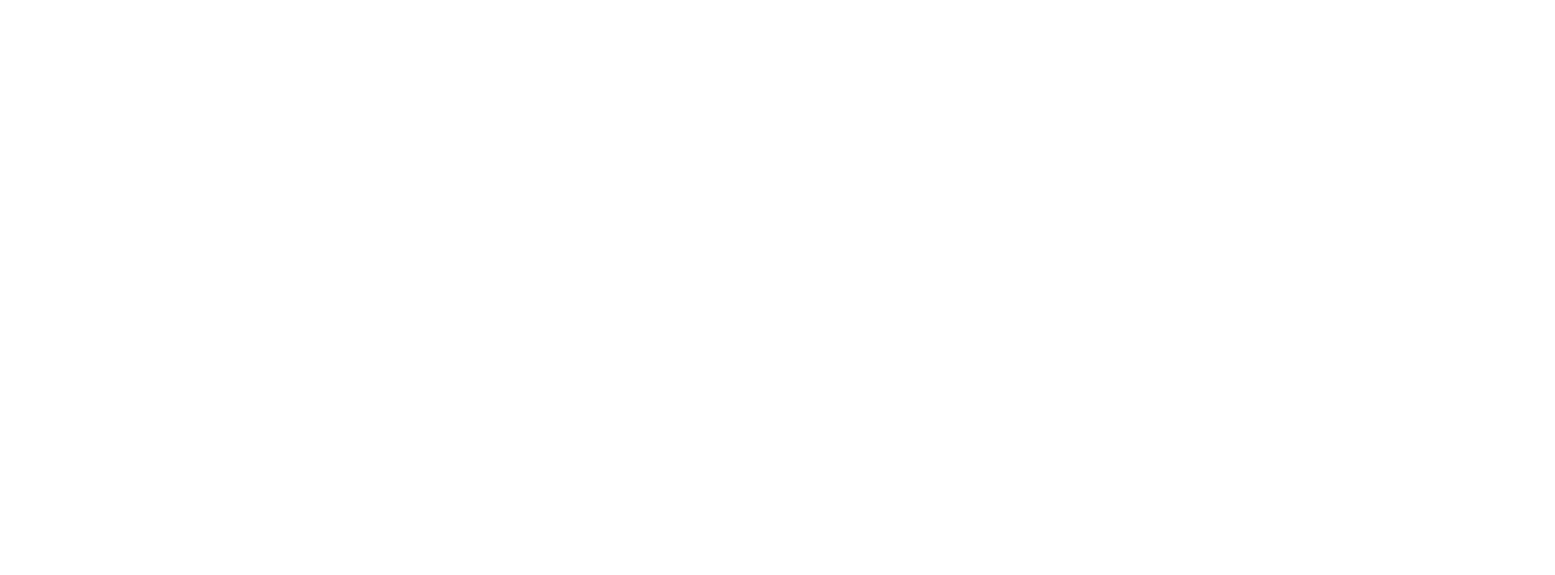
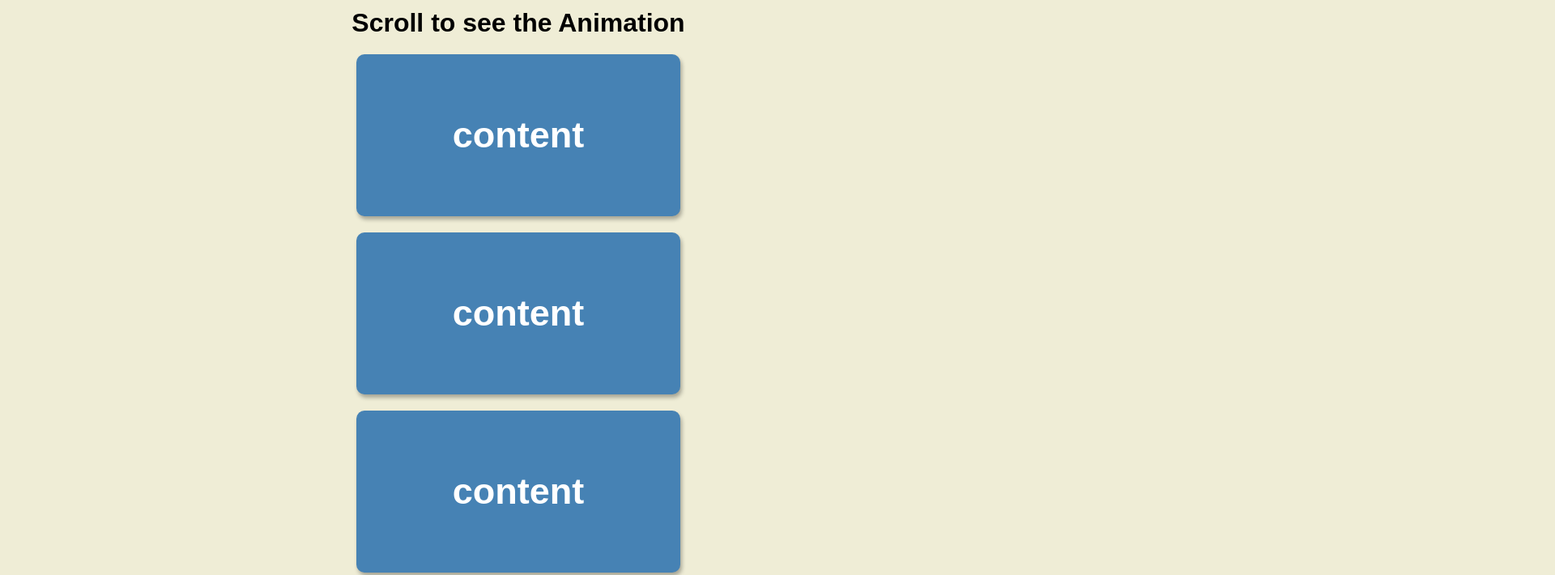
Before and after one commit to Anshul-Singla/50days50Projects, a plain HTML site: page sixth_project/index.html in a window 1280 px wide. Shown: the top 710 px of the page at 81% size, 1920 px wide, since content can reach past the window. Drawn offline with Linux system fonts and the light colour scheme.

Commit message:
final commit

```diff
--- a/sixth_project/index.html
+++ b/sixth_project/index.html
@@ -4,9 +4,30 @@
     <meta charset="UTF-8">
     <meta http-equiv="X-UA-Compatible" content="IE=edge">
     <meta name="viewport" content="width=device-width, initial-scale=1.0">
+    <link rel="stylesheet" href="./style.css">
     <title>Scroll Animation</title>
 </head>
 <body>
+    <h1>Scroll to see the Animation</h1>
+    <div class="box"><h2>content</h2></div>
+    <div class="box"><h2>content</h2></div>
+    <div class="box"><h2>content</h2></div>
+    <div class="box"><h2>content</h2></div>
+    <div class="box"><h2>content</h2></div>
+    <div class="box"><h2>content</h2></div>
+    <div class="box"><h2>content</h2></div>
+    <div class="box"><h2>content</h2></div>
+    <div class="box"><h2>content</h2></div>
+    <div class="box"><h2>content</h2></div>
+    <div class="box"><h2>content</h2></div>
+    <div class="box"><h2>content</h2></div>
+    <div class="box"><h2>content</h2></div>
+    <div class="box"><h2>content</h2></div>
+    <div class="box"><h2>content</h2></div>
+    <div class="box"><h2>content</h2></div>
+    <div class="box"><h2>content</h2></div>
+    <div class="box"><h2>content</h2></div>
 
 </body>
 </html>
+<script src="./script.js"></script>
--- a/sixth_project/script.js
+++ b/sixth_project/script.js
@@ -0,0 +1,15 @@
+const boxes = document.querySelectorAll('.box');
+window.addEventListener('scroll' , checkBoxes);
+checkBoxes()
+function checkBoxes(){
+    const triggerBottom = window.innerHeight/5 *4
+
+    boxes.forEach(box => {
+        const boxTop = box.getBoundingClientRect().top
+        if(boxTop < triggerBottom){
+            box.classList.add('show')
+        }else{
+            box.classList.remove('show')
+        }
+    })
+}
--- a/sixth_project/style.css
+++ b/sixth_project/style.css
@@ -0,0 +1,42 @@
+*{
+    box-sizing: border-box;
+    padding: 0;
+    margin: 0;
+}
+body{
+    background-color: #efedd6;
+    font-family:sans-serif ;
+    overflow-x: hidden;
+    flex-direction: column;
+    display: flex;
+    justify-content: center;
+    align-items: center;
+    margin: 0;
+}
+h1{
+    margin: 10px;
+
+}
+.box{
+    background-color: steelblue;
+    color: #fff;
+    display: flex;
+    align-items: center;
+    justify-content: center;
+    width: 400px;
+    height: 200px;
+    margin: 10px;
+    border-radius: 10px;
+    box-shadow: 2px 4px 5px rgba(0 , 0, 0,0.3);
+    transform: translateX(400%);
+    transition: transform 0.5s ease;
+}
+.box:nth-child(even){
+    transform: translateX(-400%);
+}
+.box.show{
+    transform : translateX(0);
+}
+h2{
+    font-size: 45px;
+}
```
